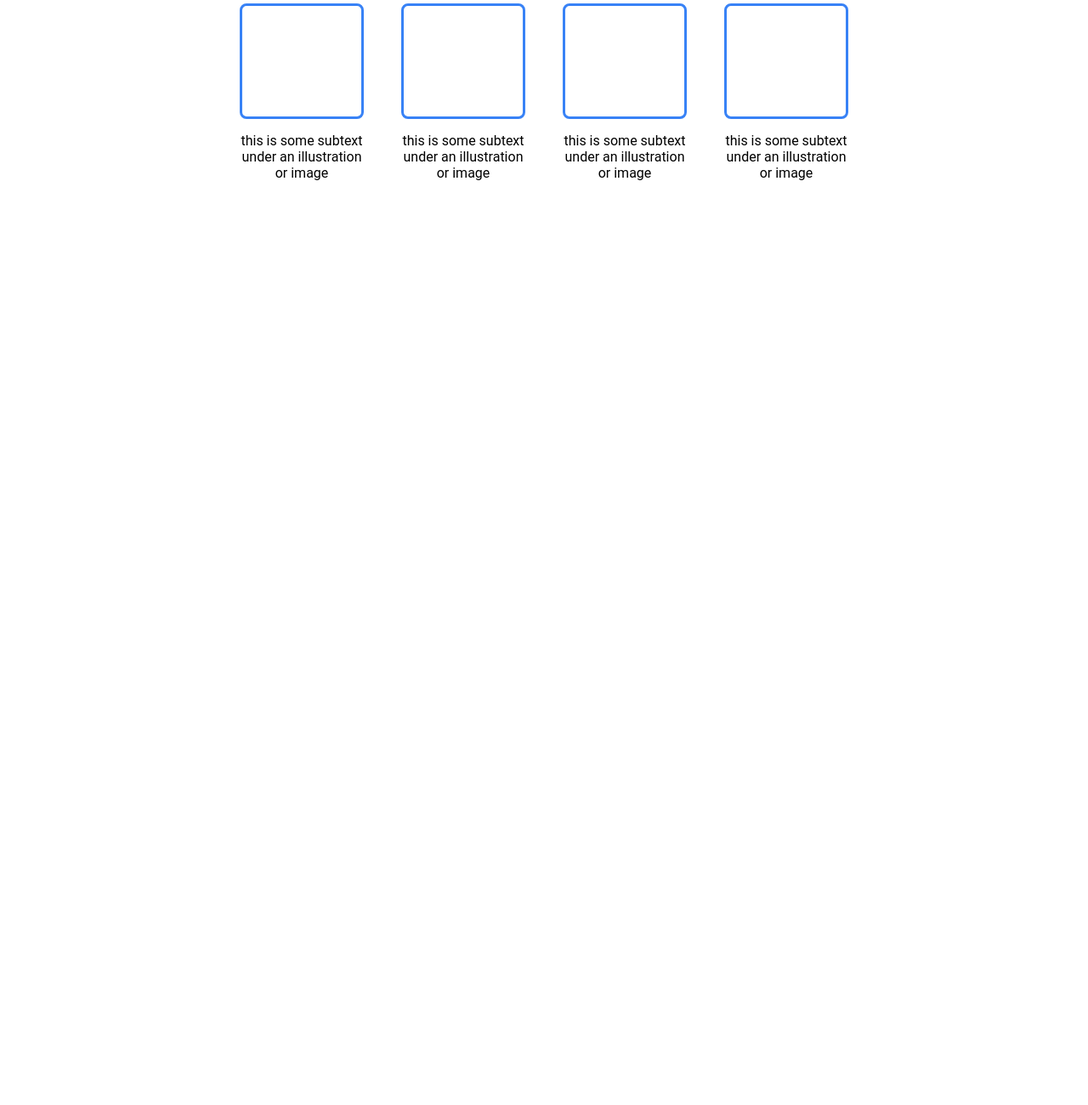
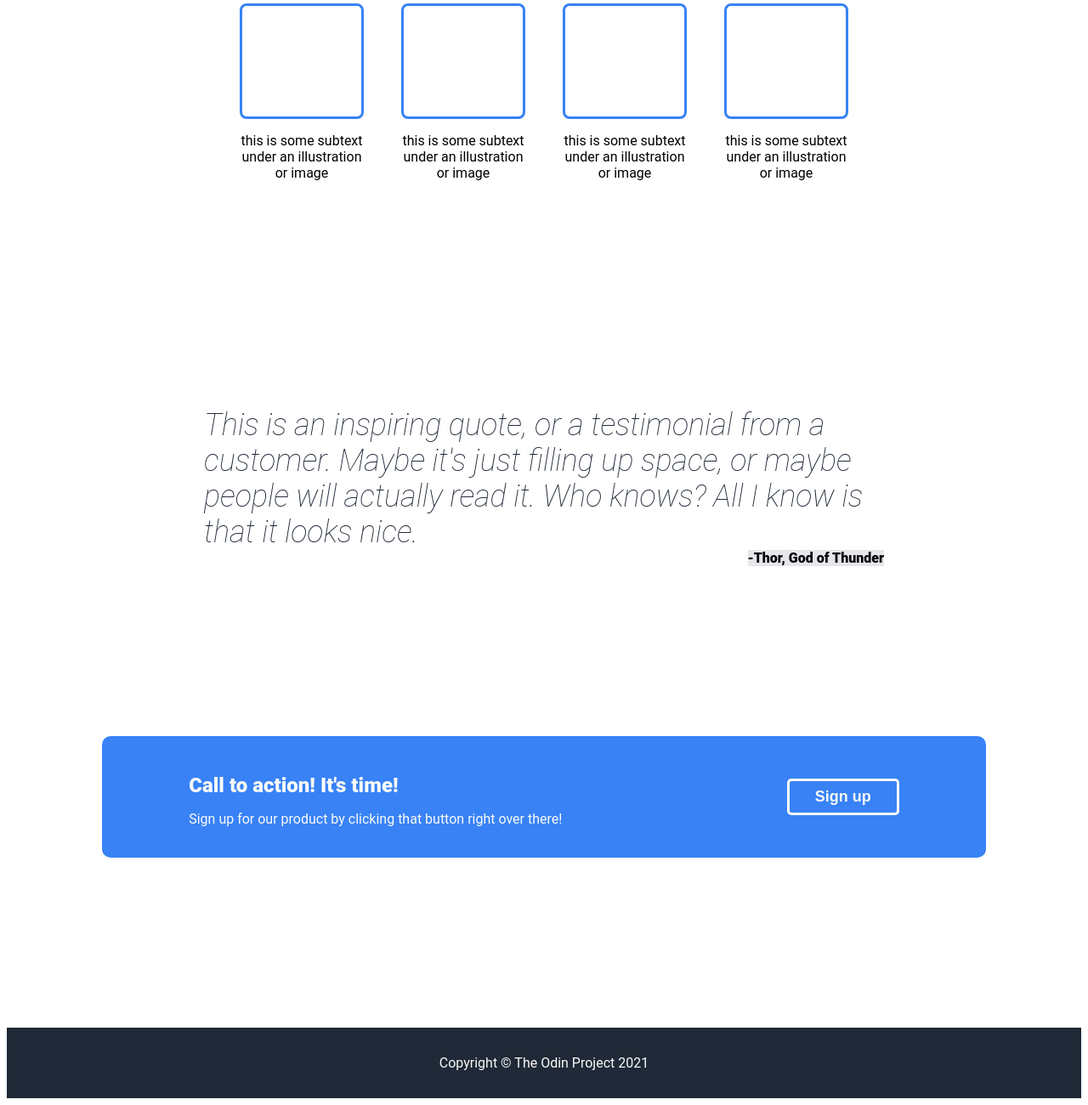
Before and after one commit to gdbrown2/landing-page, a plain HTML site: page index.html in a window 1280 px wide. Shown: the part 586-1886 px from the top of the page at 85% size. Before the commit the page ends 823 px from the top, so only its background shows below. Drawn offline with Linux system fonts and the light colour scheme.

Commit message:
Completed. Code very messy; yet to be fixed.

```diff
--- a/index.html
+++ b/index.html
@@ -48,5 +48,19 @@
     <p>this is some subtext under an illustration or image</p>
 </div>
 </div>
+<div class="quote">
+    <div class="quotext">This is an inspiring quote, or a testimonial from a customer. Maybe it's just filling up space, or maybe people will actually read it. Who knows? All I know is that it looks nice.</div>
+    <div class="quoname">-Thor, God of Thunder</div>
+</div>
+<div class="action">
+<div class="actiona">
+<p class="call">Call to action! It's time!</p>
+<p>Sign up for our product by clicking that button right over there!</p>
+</div>
+<div class="actionb">
+<button class="b2">Sign up</button>
+</div>
+</div>
+<div class="footer">Copyright &#169; The Odin Project 2021</div>
 </body>
 </html>
--- a/styles.css
+++ b/styles.css
@@ -1,8 +1,9 @@
 body {
     display: flex;
-    flex-flow: column wrap;
+    flex-flow: column;
     font-family: Roboto, Oxygen, Ubuntu, Cantarell, 'Open Sans', 'Helvetica Neue', sans-serif;
-
+    min-width: 100vh;
+    min-height: 100vh;
 
 
 }
@@ -103,3 +104,68 @@ button {
     font-weight: 900;
     margin-bottom: 60px;
 }
+
+.quote {
+    display: flex;
+    flex-flow: column;
+    align-items: end;
+    justify-content: center;
+    padding-bottom: 200px;
+    padding-top: 250px;
+    width:800px;
+    margin:auto
+}
+
+.quotext {
+    font-size: 36px;
+    font-style:italic;
+    color:#1f2937;
+    font-weight: lighter;
+}
+
+.quoname {
+    background-color: #e5e7eb;
+    font-weight: 900;
+}
+
+.action {
+    display: flex;
+    justify-content: space-around;
+    gap: 100px;
+    align-items: center;
+    width: 1000px;
+    background-color: #3882f6;
+    padding: 20px;
+    margin: auto;
+    border-radius: 10px;
+    margin-bottom: 200px;
+}
+
+.call {
+    font-weight: 900;
+    color: #f9faf8;
+    font-size: 24px;
+    margin-bottom: 0;
+}
+
+.actiona {
+    color: #f9faf8;
+    display: flex;
+    flex-direction: column;
+    gap: 0;
+}
+
+.b2 {
+    border: #f9faf8 solid;
+display: flex;
+}
+
+.footer {
+    background-color: #1f2937;
+    color: #f9faf8;
+    padding: 32px;
+    display: flex;
+    justify-content: center;
+    margin-top: auto;
+
+}
```
